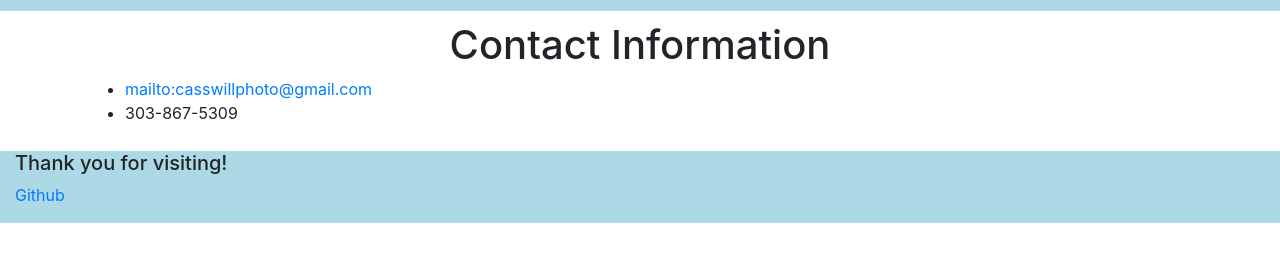
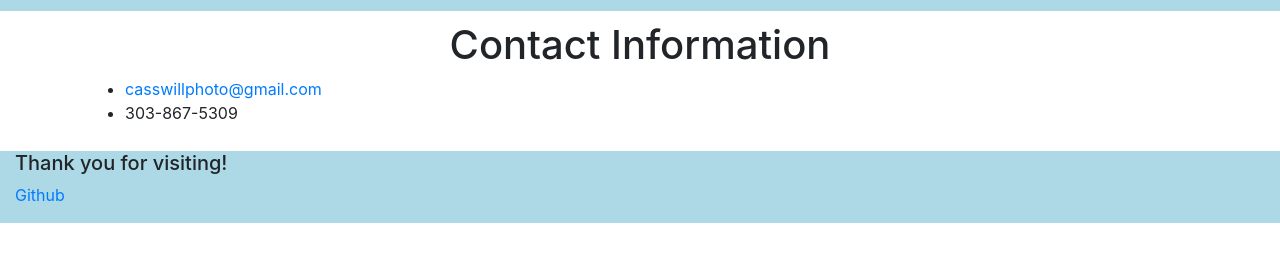
Before and after one commit to Tolexrules/260-Lab-1, a plain HTML site: page pages/contact.html in a window 1280 px wide. Shown: the part 65-326 px from the top of the page. Drawn offline with nearby package versions, Linux system fonts and the light colour scheme.

Commit message:
Update contact.html
Removing typo

```diff
--- a/pages/contact.html
+++ b/pages/contact.html
@@ -38,7 +38,7 @@
                 <div class="col-md">
                     <h1 class="centered">Contact Information</h1>
 		    <ul>
-			<li><a href="mailto:casswillphoto@gmail.com">mailto:casswillphoto@gmail.com</a></li>
+			<li><a href="mailto:casswillphoto@gmail.com">casswillphoto@gmail.com</a></li>
 			<li>303-867-5309</li>
 		</div>
             </div>
```
